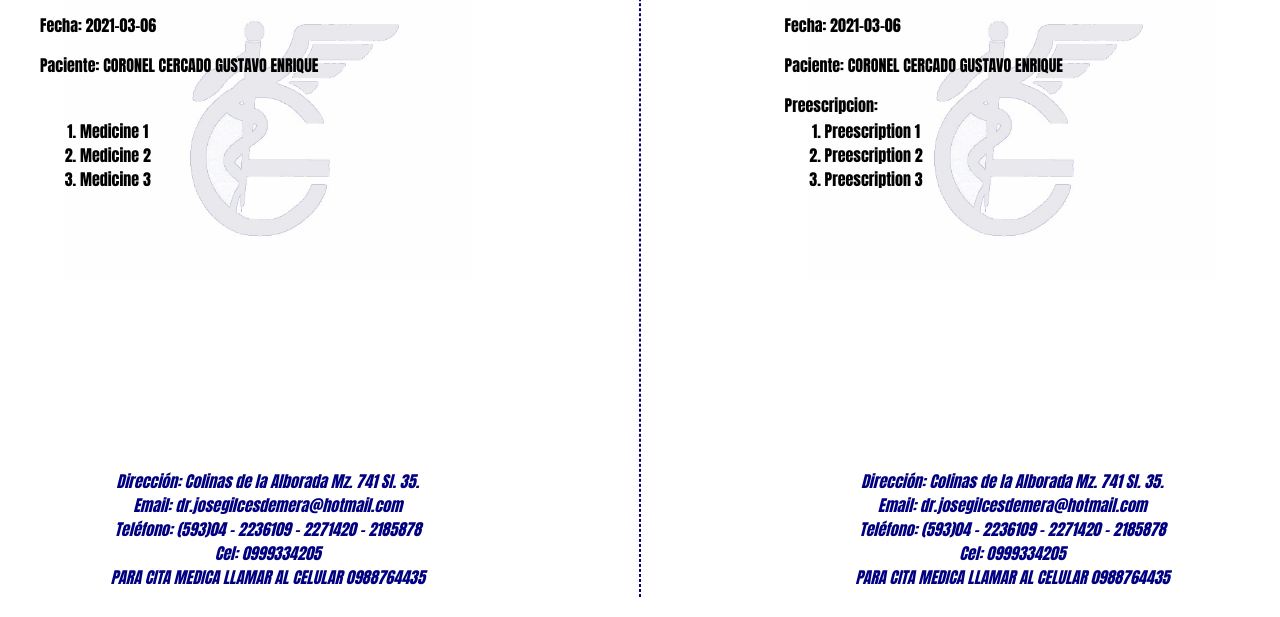
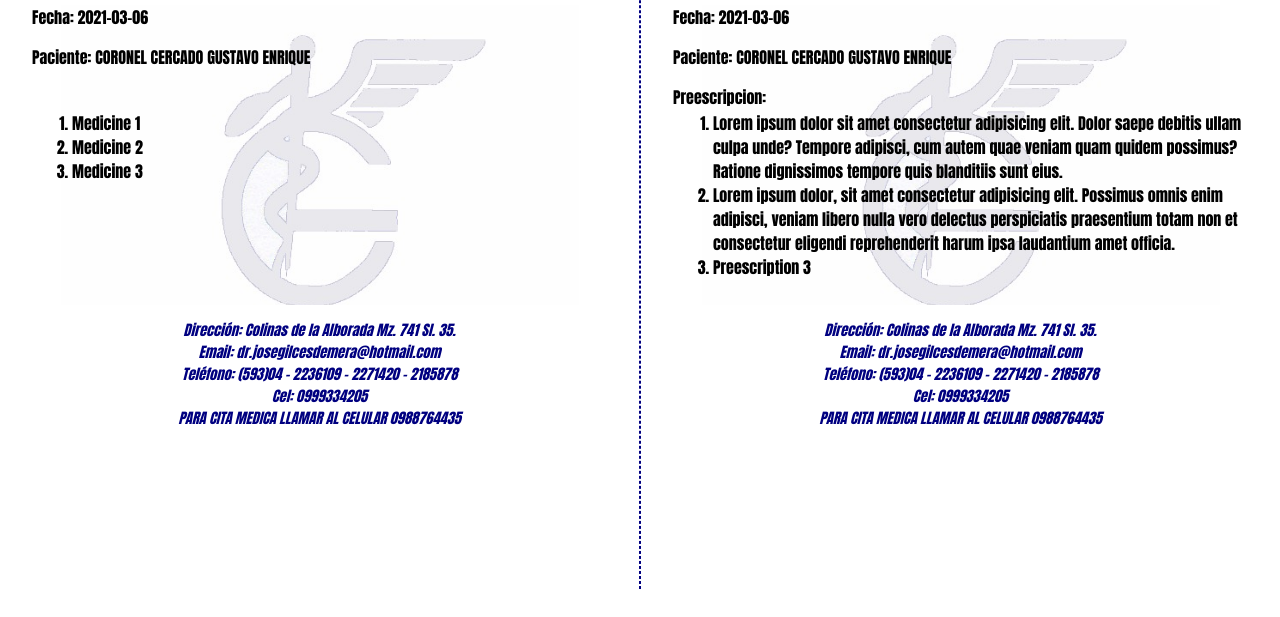
Before and after one commit to AlexCuencaM/clinical-record-template, a plain HTML site: page index.html in a window 1280 px wide. Shown: the part 183-800 px from the top of the page. Drawn offline with Linux system fonts and the light colour scheme.

Commit message:
Preparoing to upload to github

```diff
--- a/index.html
+++ b/index.html
@@ -17,12 +17,12 @@
                 <img src="./logo.jpeg" alt="Hospital logo" class="record-medical__image" />
                 <div class="record-medical__info">
                     <p class="text-centered">Dr. José Gilces Demera</p>
-                    <hr/>
+                    <hr />
                     <p>
-                        Médico y Cirujano General – Gineco Obstetra <br/>
+                        Médico y Cirujano General – Gineco Obstetra <br />
                         Acupuntura – Salud y Seguridad Ocupacional
                     </p>
-                    <hr/>
+                    <hr />
                     <p class="text-centered">Atención Permanente</p>
                 </div>
 
@@ -41,27 +41,27 @@
             </div>
             <div class="record-medical__footer">
                 <p>
-                    Dirección: Colinas de la Alborada Mz. 741 Sl. 35.<br/>
-                    Email: dr.josegilcesdemera@hotmail.com <br/>
-                    Teléfono: (593)04 – 2236109 – 2271420 - 2185878 <br/> Cel: 0999334205 <br/>
+                    Dirección: Colinas de la Alborada Mz. 741 Sl. 35.<br />
+                    Email: dr.josegilcesdemera@hotmail.com <br />
+                    Teléfono: (593)04 – 2236109 – 2271420 - 2185878 <br /> Cel: 0999334205 <br />
                     PARA CITA MEDICA LLAMAR AL CELULAR 0988764435
                 </p>
             </div>
         </article>
 
-        <hr class="record-medical__divisor"/>
+        <hr class="record-medical__divisor" />
 
         <article class="record-medical">
             <div class="record-medical__header">
                 <img src="./logo.jpeg" alt="Hospital logo" class="record-medical__image" />
                 <div class="record-medical__info">
                     <p class="text-centered">Dr. José Gilces Demera</p>
-                    <hr/>
+                    <hr />
                     <p>
-                        Médico y Cirujano General – Gineco Obstetra <br/>
+                        Médico y Cirujano General – Gineco Obstetra <br />
                         Acupuntura – Salud y Seguridad Ocupacional
                     </p>
-                    <hr/>
+                    <hr />
                     <p class="text-centered">Atención Permanente</p>
                 </div>
 
@@ -74,16 +74,20 @@
                 </div>
 
                 <ol class="record-medical__list">
-                    <li class="record-medical__list-item">Preescription 1</li>
-                    <li class="record-medical__list-item">Preescription 2</li>
+                    <li class="record-medical__list-item">Lorem ipsum dolor sit amet consectetur adipisicing elit. Dolor
+                        saepe debitis ullam culpa unde? Tempore adipisci, cum autem quae veniam quam quidem possimus?
+                        Ratione dignissimos tempore quis blanditiis sunt eius.</li>
+                    <li class="record-medical__list-item">Lorem ipsum dolor, sit amet consectetur adipisicing elit.
+                        Possimus omnis enim adipisci, veniam libero nulla vero delectus perspiciatis praesentium totam
+                        non et consectetur eligendi reprehenderit harum ipsa laudantium amet officia.</li>
                     <li class="record-medical__list-item">Preescription 3</li>
                 </ol>
             </div>
             <div class="record-medical__footer">
                 <p>
-                    Dirección: Colinas de la Alborada Mz. 741 Sl. 35.<br/>
-                    Email: dr.josegilcesdemera@hotmail.com <br/>
-                    Teléfono: (593)04 – 2236109 – 2271420 - 2185878 <br/> Cel: 0999334205 <br/>
+                    Dirección: Colinas de la Alborada Mz. 741 Sl. 35.<br />
+                    Email: dr.josegilcesdemera@hotmail.com <br />
+                    Teléfono: (593)04 – 2236109 – 2271420 - 2185878 <br /> Cel: 0999334205 <br />
                     PARA CITA MEDICA LLAMAR AL CELULAR 0988764435
                 </p>
             </div>
--- a/style.css
+++ b/style.css
@@ -1,4 +1,7 @@
-body{
+
+body, html{
+    padding: 0;
+    margin: 0;
     box-sizing: border-box;
 }
 .my-container{
@@ -8,9 +11,8 @@ body{
     height: calc(100vh - 20px);
 }
 .record-medical{
+    flex: 0 1 calc(50% - .5px);
     padding: 0 2rem;
-    display: flex;
-    flex-direction: column;
 }
 img{
     max-width: 100%;
@@ -32,6 +34,9 @@ img{
 .text-centered{
     text-align: center;
 }
+.record-medical__data{
+    height: 90px;
+}
 .record-medical__body{
     font-family: Impact, Haettenschweiler, 'Arial Narrow Bold', sans-serif;
     height: 300px;
@@ -40,18 +45,20 @@ img{
     background-size: 90%;
     background-position: top center;
 }
+.record-medical__list{
+    display: flex;
+    flex-direction: column;
+}
+
 hr.record-medical__divisor{
     border:1px dashed navy;
 }
 
 .record-medical__footer{
+    font-size: .9rem;
     font-family: Impact, Haettenschweiler, 'Arial Narrow Bold', sans-serif;
     text-align: center;
     width: 100%;
     margin-top: auto;
 
 }
-
-.record-medical__data{
-    height: 90px;
-}
```
